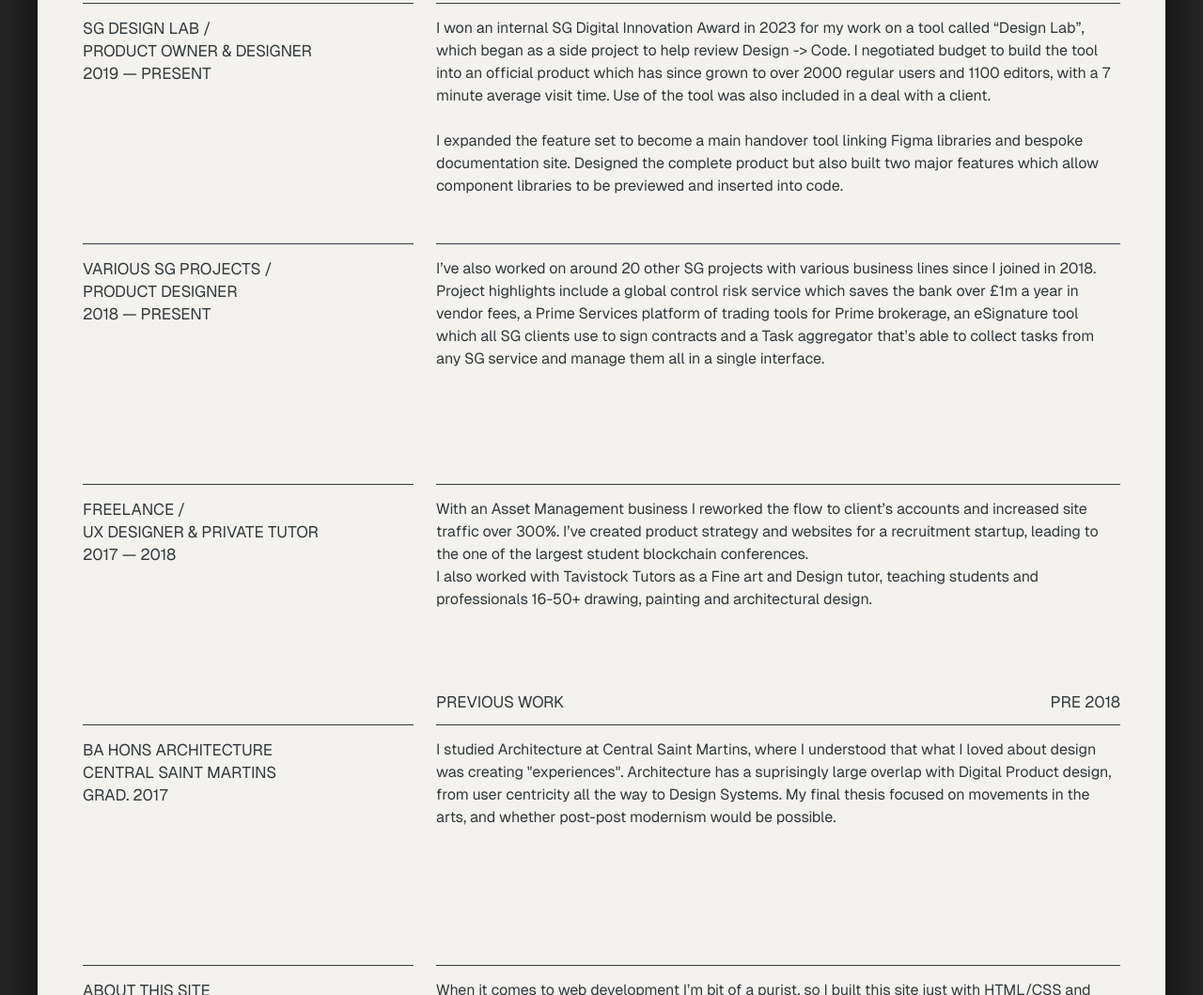
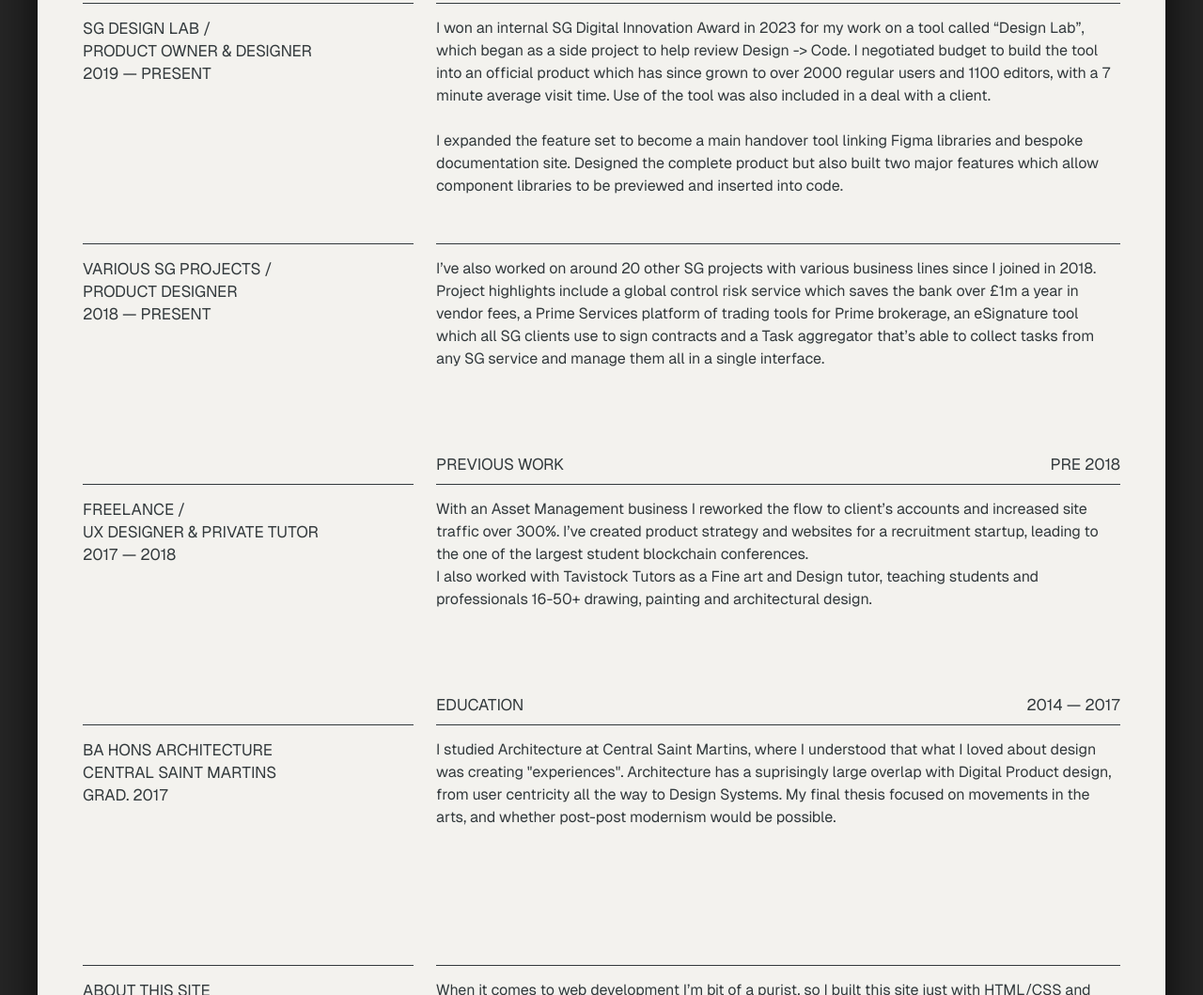
Before and after one commit to henrydaggett/dotcom, a plain HTML site: page index.html in a window 1280 px wide. Shown: the part 1629-2688 px from the top of the page at 94% size. Drawn offline with Linux system fonts and the light colour scheme; a script that the page names is missing.

Commit message:
Update index.html

```diff
--- a/index.html
+++ b/index.html
@@ -310,7 +310,7 @@
           VARIOUS SG PROJECTS / <br />PRODUCT DESIGNER<br />2018 — PRESENT
         </h2>
       </div>
-      <div style="grid-area: o">
+      <div style="grid-area: o; display: flex; flex-direction: column; justify-content: space-between;">
         <p>
           I’ve also worked on around 20 other SG projects with various business
           lines since I joined in 2018. Project highlights include a global
@@ -320,6 +320,10 @@
           Task aggregator that’s able to collect tasks from any SG service and
           manage them all in a single interface.
         </p>
+        <div class="hflex" style="align-items: flex-end;">
+          <h2 style="margin-bottom: -3px">PREVIOUS WORK</h2>
+          <h2 style="margin-bottom: -3px">PRE 2018</h2>
+        </div>
       </div>
       <div style="grid-area: p">
         <h2>FREELANCE / <br />UX DESIGNER & PRIVATE TUTOR<br />2017 — 2018</h2>
@@ -336,8 +340,8 @@
           architectural design.
         </p>
         <div class="hflex" style="align-items: flex-end;">
-          <h2>PREVIOUS WORK</h2>
-          <h2>PRE 2018</h2>
+          <h2 style="margin-bottom: -3px">EDUCATION</h2>
+          <h2 style="margin-bottom: -3px">2014 — 2017</h2>
         </div>
       </div>
       <div style="grid-area: r">
```
